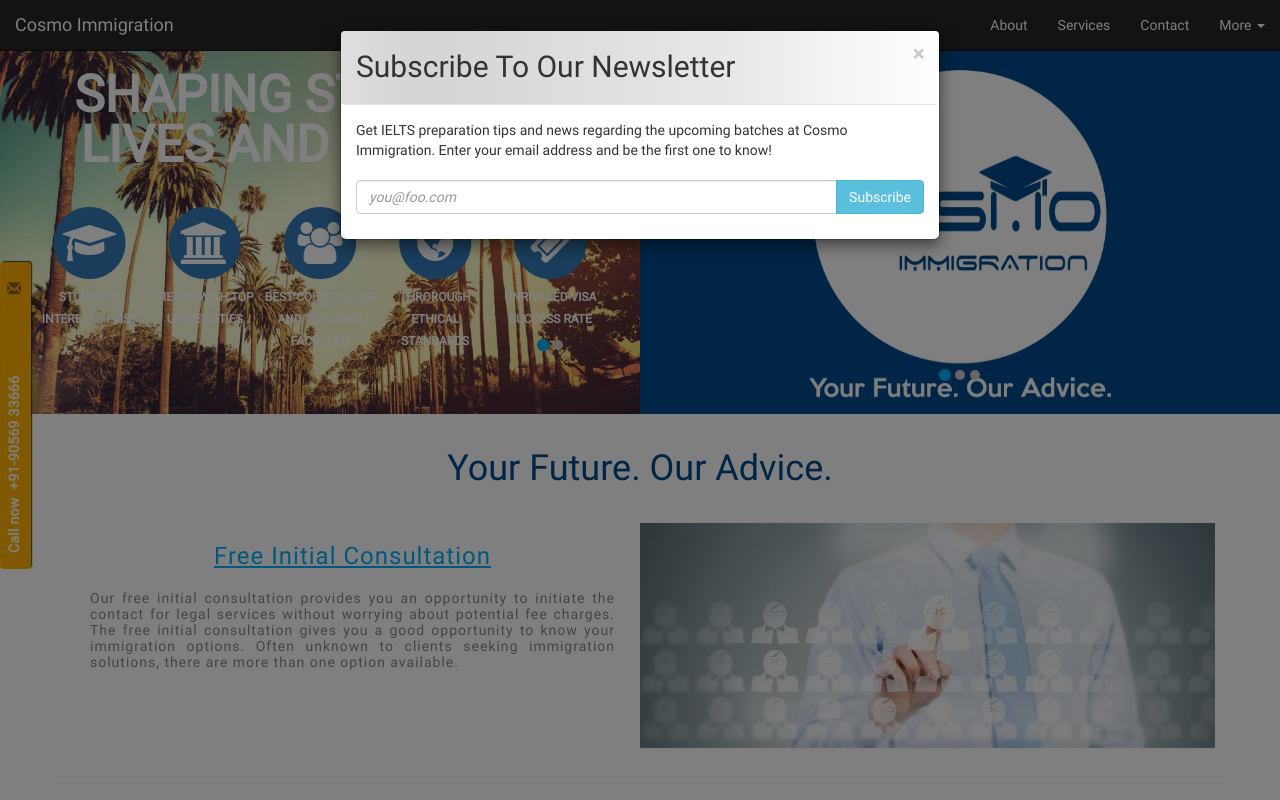
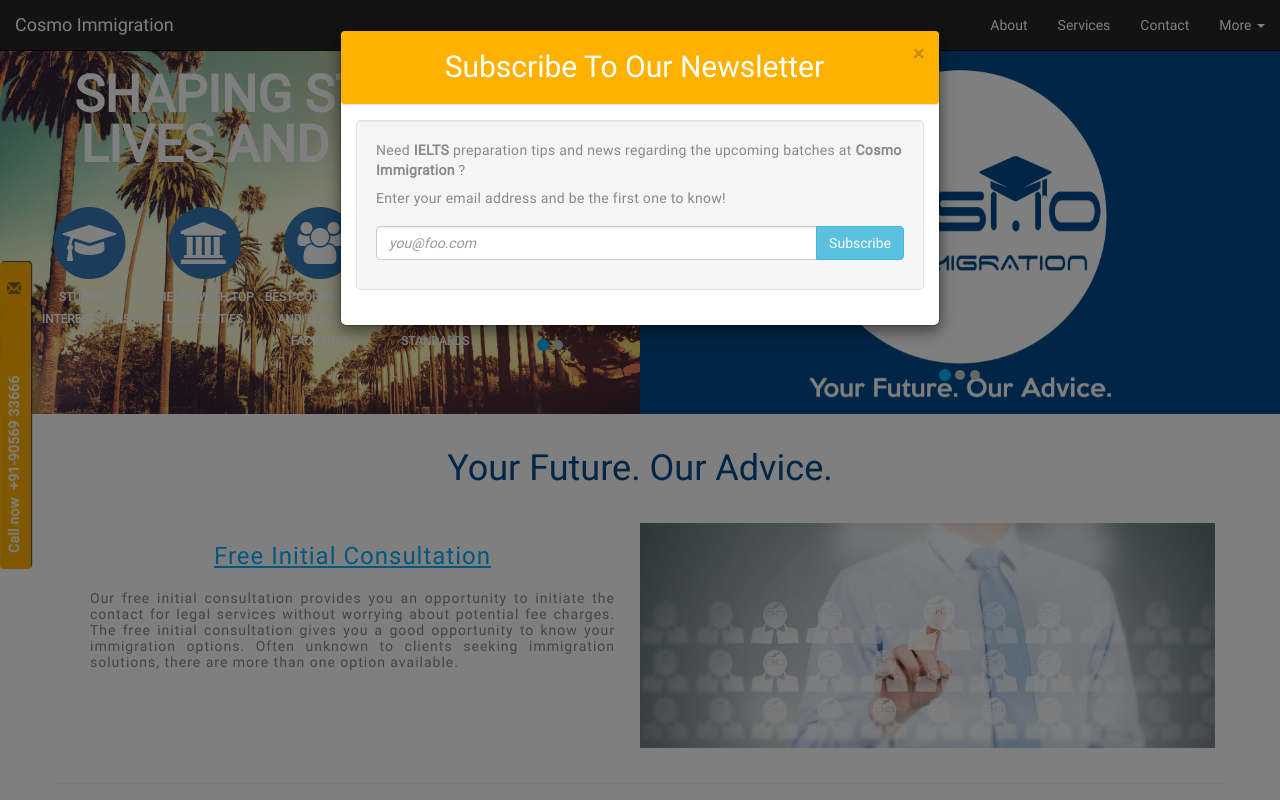
Before and after one commit to suhailgupta03/cosmo-immigration, a PHP site: page / in a window 1280 px wide. Run offline with PHP 8.4, Linux system fonts and the light colour scheme.

Commit message:
improved newsletter modal

```diff
--- a/css/modern-business.css
+++ b/css/modern-business.css
@@ -655,3 +655,15 @@
 #email-for-newsletters {
 	font-style: italic;
 }
+
+#newsletter-modal .modal-header {
+	background: #FFB100;
+}
+
+#newsletter-modal .modal-title {
+	color: rgb(255, 255, 255);
+}
+
+#newsletter-modal .well p {
+	letter-spacing: 0.3px;
+}
--- a/structure/newsletter.php
+++ b/structure/newsletter.php
@@ -3,10 +3,12 @@
     <div class="modal-content">
       <div class="modal-header">
         <button type="button" class="close" data-dismiss="modal" aria-label="Close"><span aria-hidden="true">&times;</span></button>
-        <h2 class="modal-title">Subscribe To Our Newsletter</h2>
+        <h2 class="modal-title text-center">Subscribe To Our Newsletter</h2>
       </div>
       <div class="modal-body">
-		    <p class="newsletter-modal-content">Get IELTS preparation tips and news regarding the upcoming batches at Cosmo Immigration. Enter your email address and be the first one to know!</p>
+      	<div class="well">
+		    <p class="newsletter-modal-content">Need <strong>IELTS</strong> preparation tips and news regarding the upcoming batches at <strong>Cosmo Immigration</strong>&nbsp;?</p>
+		    <p>Enter your email address and be the first one to know!</p>
         <div class="row newsletter-modal-email-container">
     			<div class="col-md-12">
     				<div class="input-group">
@@ -16,7 +18,7 @@
     				  </span>
     				</div>
     			</div>
-        </div>
+        </div>		</div>
       </div>
     </div><!-- /.modal-content -->
   </div><!-- /.modal-dialog -->
```
